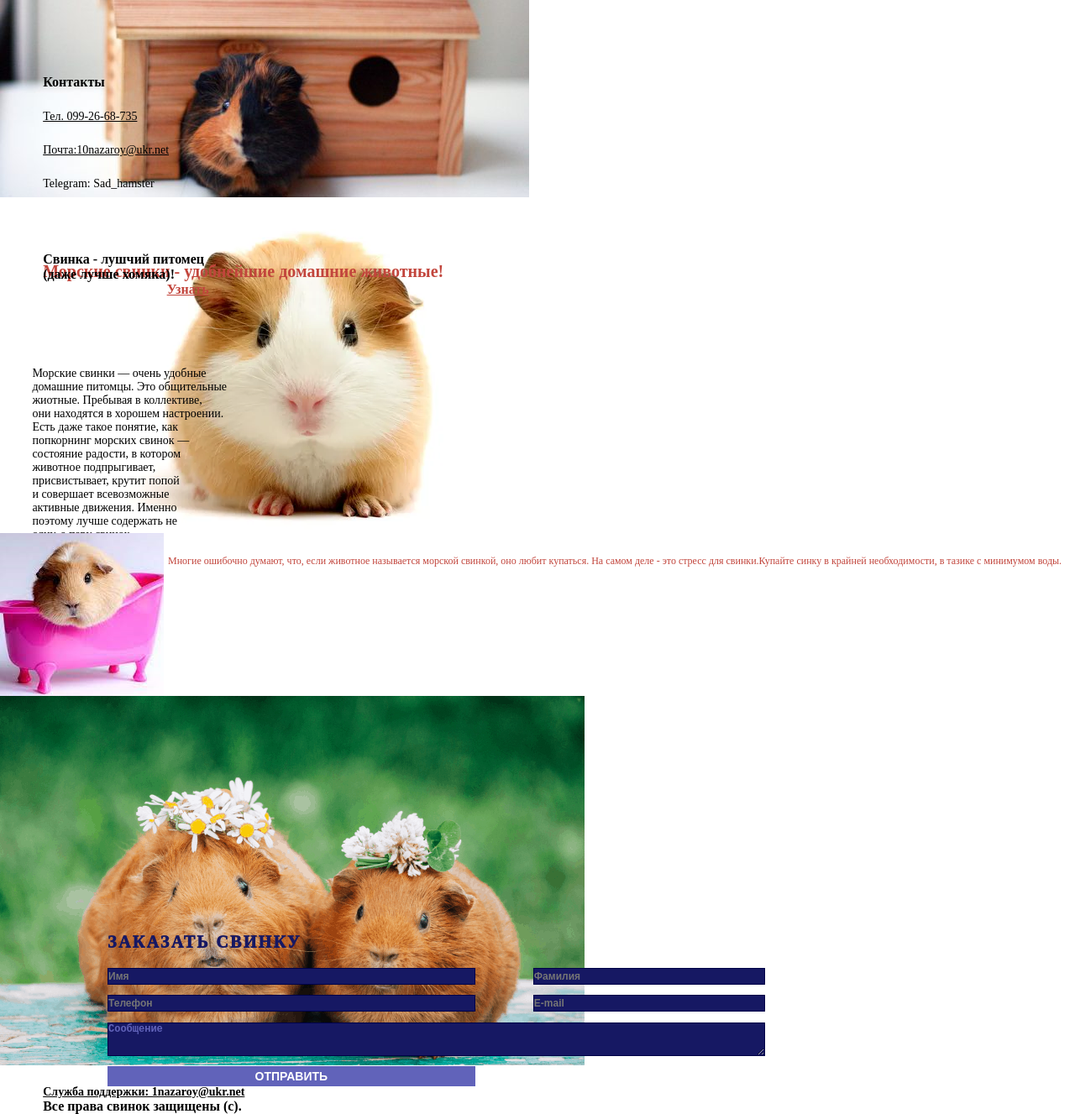
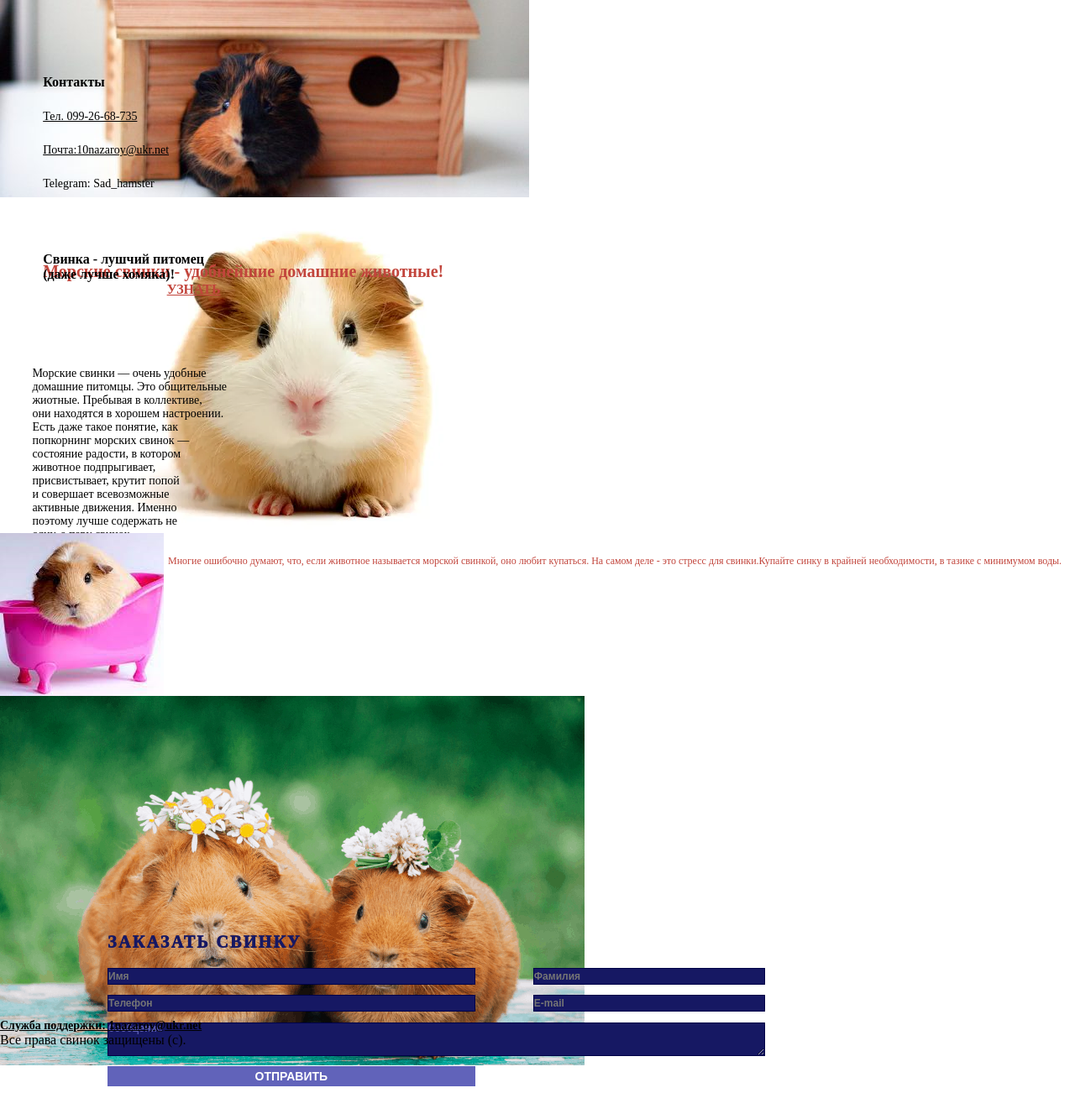
Before and after one commit to KoliadaNazar/Pigs, a plain HTML site: page index.html in a window 1280 px wide. Shown: the part 65-1392 px from the top of the page at 84% size. After the commit the page ends 1359 px from the top, so only its background shows below. Drawn offline with Linux system fonts and the light colour scheme.

Commit message:
Update index.html

```diff
--- a/index.html
+++ b/index.html
@@ -22,7 +22,7 @@
         <a class="footer--email--1" href="mailto:1nazaroy@ukr.net" target="_blank" rel="noopener noreferrer"> Почта:10nazaroy@ukr.net</a>
       <li class="li">Telegram: Sad_hamster </li>
       <div class="motto">Свинка - лушчий питомец  <br> (даже лучше хомяка)!
-        <a class="motto--link" href="№"><br>Узнать</a>
+        <a class="motto--link" href="№" onclick="return confirm('Хомяки признанные всем миром #2 после свинок!')"><br>УЗНАТЬ</a>
       </div>
     </ul>
   </div>
@@ -51,11 +51,9 @@
           <button class="button--footer" class="input-6"
              type="button" name="button--footer" onclick="return confirm('На данный момент свинок нет в наличии!')">ОТПРАВИТЬ</button>
         </form>
-      <ul class="footer-ul">
-        <li class="footer-li">
-<a class="footer--email--2" href="mailto:1nazaroy@ukr.net" target="_blank" rel="noopener noreferrer">Служба поддержки: 1nazaroy@ukr.net</a>
-      </li>
-
+      <div></div>
+      <ul class="footer--ul">
+        <li class="footer-li"><a class="footer--email--2" href="mailto:1nazaroy@ukr.net" target="_blank" rel="noopener noreferrer">Служба поддержки: 1nazaroy@ukr.net</a></li>
         <li class="footer-li">Все права свинок защищены (c).</li>
       </ul>
   </div>
```
